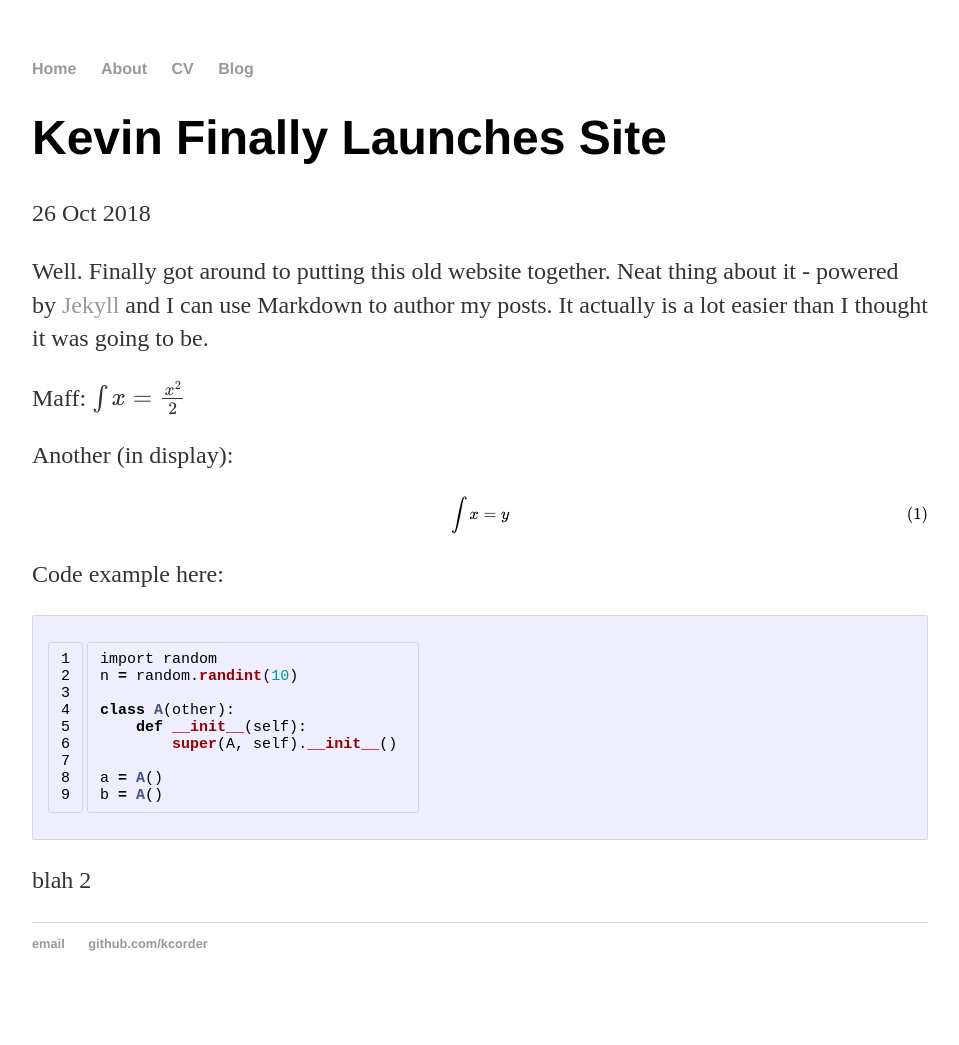
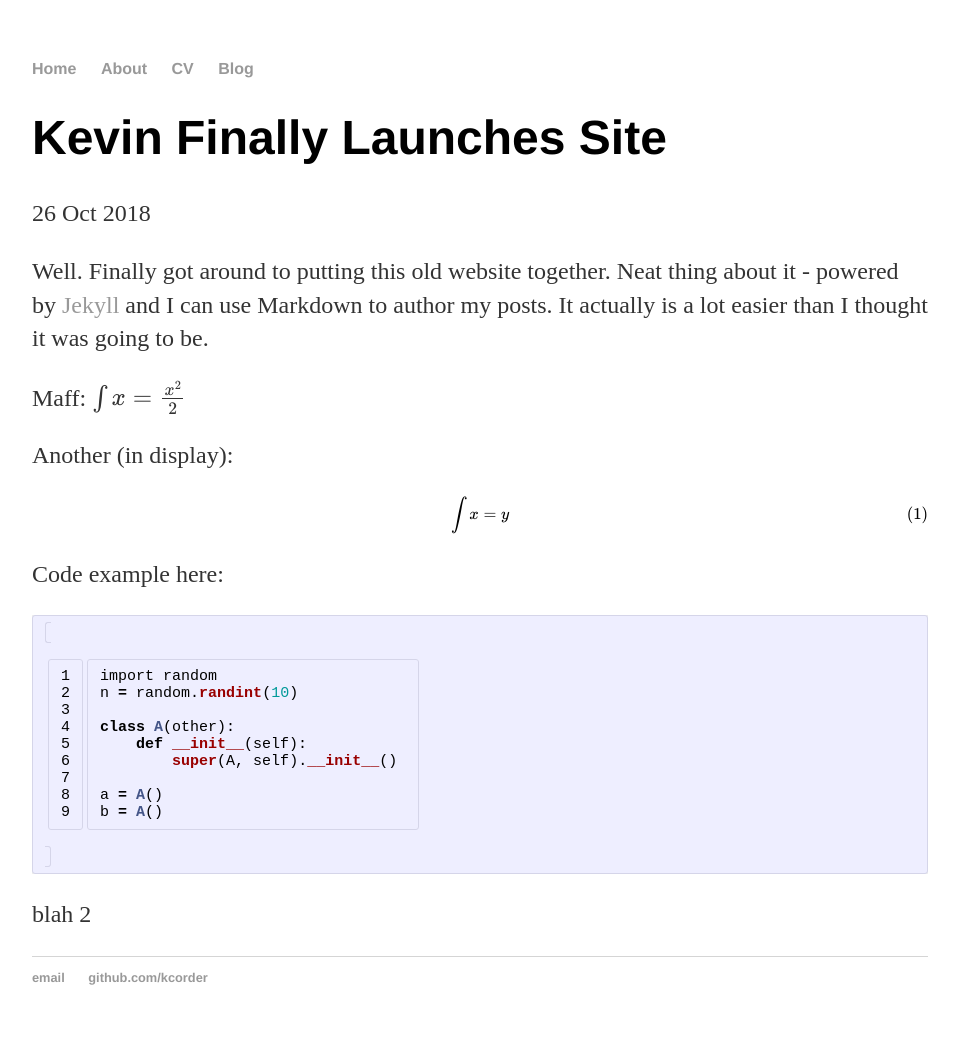
Before and after one commit to kcorder/kcorder.github.io, a Jekyll site: the page built from _posts/2018-10-26-first-post.md, in a window 1280 px wide. Shown: the whole page, without its empty margins (160-1119 px from the left). Built offline with Jekyll 4.4.1, drawn with Linux system fonts in a browser that asks for light colours; formulas are drawn with MathJax 3; before the commit the page ends 1011 px from its top, so only the background shows below that.

Commit message:
Update main.css

```diff
--- a/css/main.css
+++ b/css/main.css
@@ -125,8 +125,8 @@ ul.posts li {
     padding: 1px 5px;
 }
 
-.post pre code {
+/* .post pre code {
     border: 0;
     padding-right: 0;
     padding-left: 0;
-}
+}  */
```
